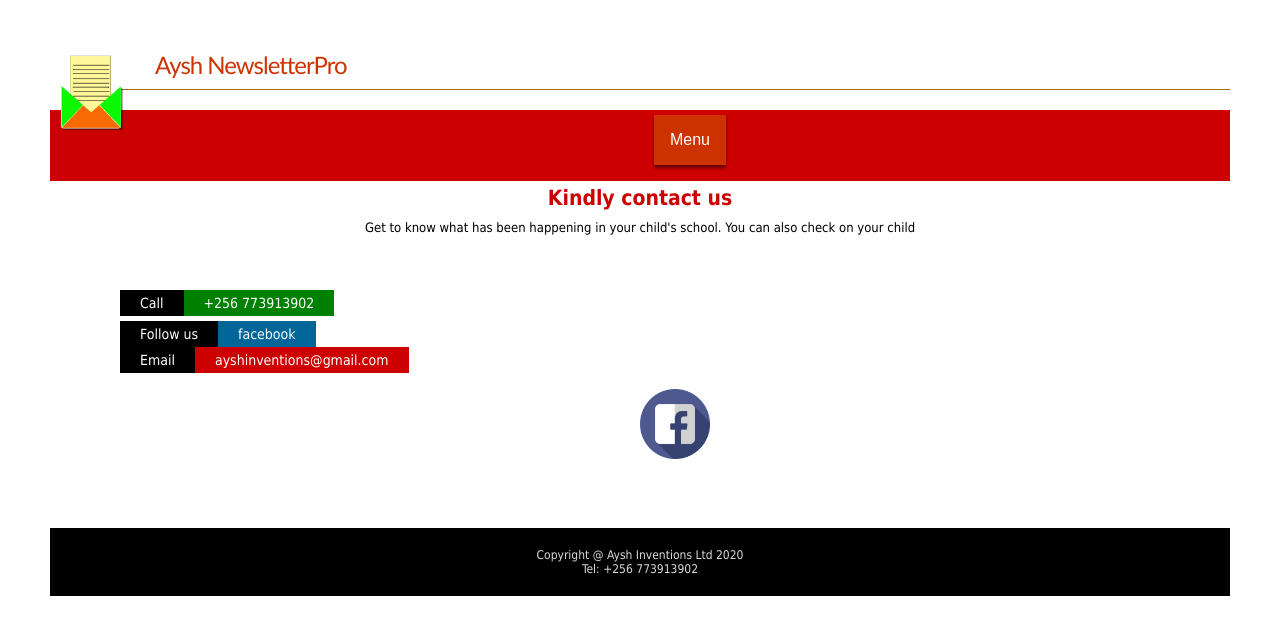
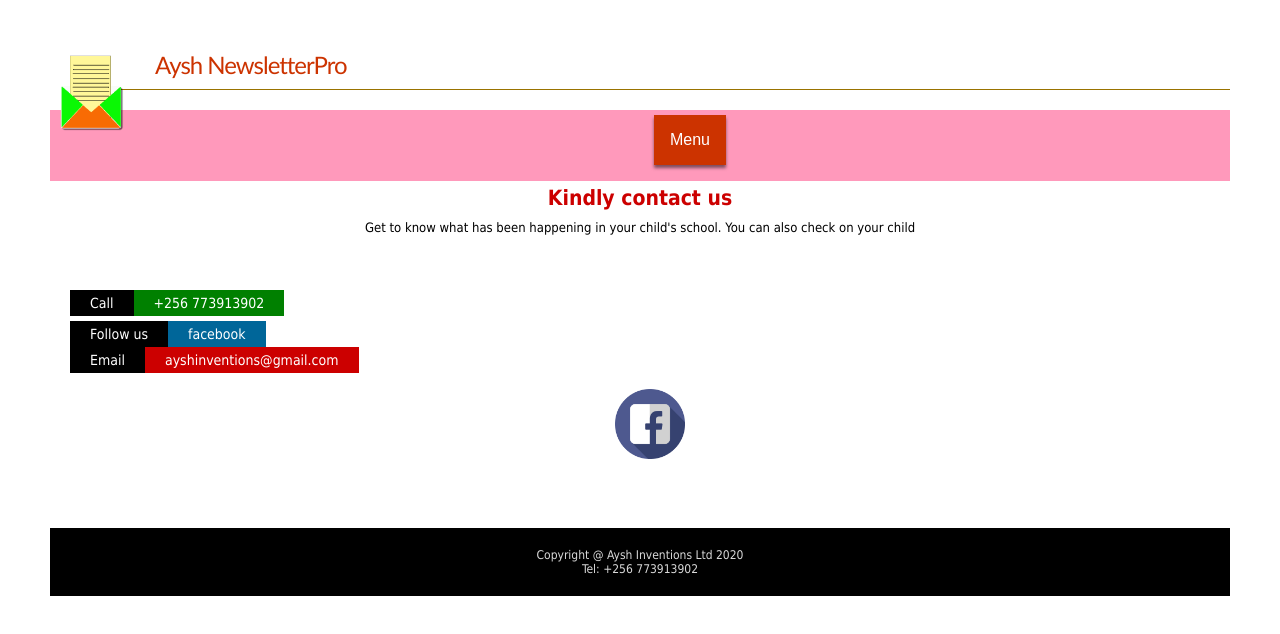
Before and after one commit to aysh-ug/NewsletterPro, a plain HTML site: page contactus.html in a window 1280 px wide. Drawn offline with Linux system fonts and the light colour scheme.

Commit message:
Update contactus.html

```diff
--- a/contactus.html
+++ b/contactus.html
@@ -30,7 +30,7 @@
 <h1 style="color: #cc3300; font-size: 24px; font-family: Trebuchet MS, Arial;margin: 0px 0px 0px 20px;"> Aysh NewsletterPro</h1>
 <!-- Beginning of compulsory code below -->
 
-<div class="main" style="text-align: center;background-color: #cc0000;">
+<div class="main" style="text-align: center;background-color: #ff99bb;">
 
 
 <div class="dropdown">
@@ -48,7 +48,7 @@
 <h2 style="text-align: center; color: #cc0000;padding: 5px 20px;  ">Kindly contact us </h2>
 <p id="know" style="font-size: 13px; text-align: center; color: #000;padding: 5px 20px;">Get to know what has been happening in your child's school. You can also check on your child</p>
 
-<div class="section" style="text-align: center;margin: 0px 0px 5px 70px; font-size: 14px;">
+<div class="section" style="text-align: center;margin: 0px 0px 5px 20px; font-size: 14px;">
  <div class="slideshow-container">
 
 <div class="partition">
```
